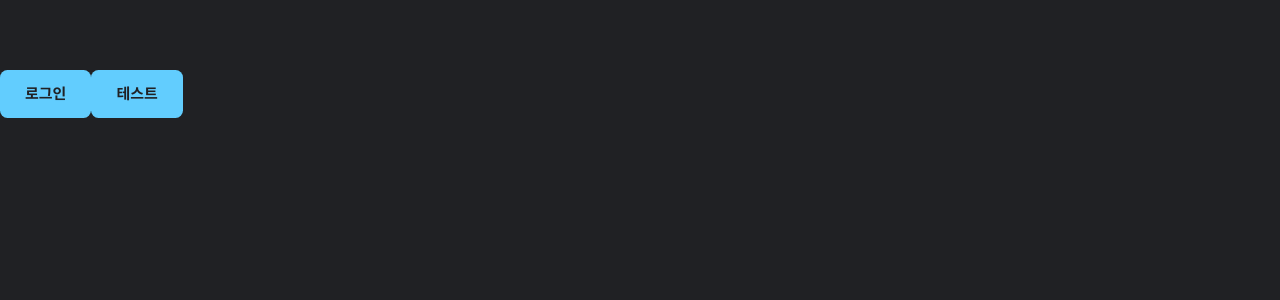
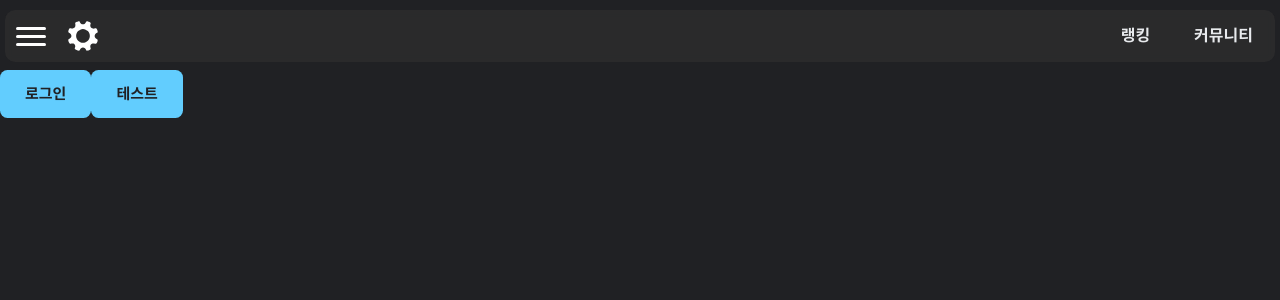
Before and after one commit to BSSM-BGIT/BGIT-Frontend, a Next.js app: page / in a window 1280 px wide. Shown: the top 300 px of the page. Built offline with nearby package versions, Linux system fonts and the light colour scheme.

Commit message:
ADD: 상단 헤더바

```diff
--- /dev/null
+++ b/components/common/header.tsx
@@ -0,0 +1,89 @@
+import Link from 'next/link';
+import Router from 'next/router';
+import { useEffect, useState } from 'react';
+import { useRecoilState, useResetRecoilState } from 'recoil';
+import { HttpMethod, useAjax } from '../../hooks/useAjax';
+import { useModal } from '../../hooks/useModal';
+import { useOverlay } from '../../hooks/useOverlay';
+import { userState } from '../../store/user.store';
+import { titleState } from '../../store/common.store';
+import styles from '../../styles/header.module.css';
+
+export const Header = () => {
+    const [mounted, setMounted] = useState(false);
+    const { openModal } = useModal();
+    const { ajax } = useAjax();
+    const { showToast, showAlert } = useOverlay();
+    const [user] = useRecoilState(userState);
+    const resetUser = useResetRecoilState(userState);
+    const [sideBar, setSideBar] = useState(false);
+    const [title] = useRecoilState(titleState);
+
+    useEffect(() => {
+        Router.events.on('routeChangeStart', () => setSideBar(false));
+        setMounted(true);
+        return () => setMounted(false);
+    }, []);
+
+    const logout = async () => {
+        const [, error] = await ajax({
+            method: HttpMethod.DELETE,
+            url: 'logout'
+        });
+        if (!error) {
+            resetUser();
+            showToast('로그아웃 되었습니다');
+        }
+    }
+
+    const userMenuView = () => (
+        mounted && (
+            user.isLogin
+            ?<div className={`dropdown-menu ${styles.dropdown}`}>
+                <span className={styles.item}>{user.name}</span>
+                <ul className='dropdown-content'>
+                    <li><a href='https://auth.bssm.kro.kr/user' className='option'>유저 정보</a></li>
+                    <li><span onClick={() => {logout(); setSideBar(false);}} className='option'>로그아웃</span></li>
+                </ul>
+            </div>
+            :(<span className={styles.item} onClick={() => {openModal('login'); setSideBar(false);}}>로그인</span>)
+        )
+    );
+
+    return (
+        <header className={styles.header}>
+            <div className={styles.top}>
+                <nav className={styles.top_menu_bar}>
+                    <ul className={styles.left}>
+                        <li className={`${styles.item} ${styles.all_menu} menu-button`} onClick={() => setSideBar(true)}>
+                            <span className='line'></span>
+                            <span className='line'></span>
+                            <span className='line'></span>
+                        </li>
+                        <h2 className={styles.title}>
+                            {title}
+                        </h2>
+                        <li onClick={() => openModal('setting')} className={`${styles.item} ${styles.setting}`}><img src="/icons/setting.svg" alt="setting" /></li>
+                    </ul>
+                    <h2 className={styles.title}>
+                        {title}
+                    </h2>
+                    <ul className={styles.right}>
+                        <li><Link href='/ranking'><a className={styles.item}>랭킹</a></Link></li>
+                        <li><Link href='/board'><a className={styles.item}>커뮤니티</a></Link></li>
+                    </ul>
+                </nav>
+            </div>
+            <div className={`${styles.side} ${sideBar? styles.on: ''}`}>
+                <div className={`close_button ${styles.close_button}`} onClick={() => setSideBar(false)}></div>
+                <div className={`dim ${styles.dim}`} onClick={() => setSideBar(false)}></div>
+                <ul className={styles.menus}>
+                    <li>{userMenuView()}</li>
+                    <li><Link href='/ranking'><a className={styles.item}>랭킹</a></Link></li>
+                    <li><Link href='/board'><a className={styles.item}>커뮤니티</a></Link></li>
+                    <li><a className={styles.item} href='https://github.com/BSSM-BGIT'>깃허브</a></li>
+                </ul>
+            </div>
+        </header>
+    )
+}
--- a/hooks/useAjax.ts
+++ b/hooks/useAjax.ts
@@ -56,12 +56,18 @@ export const useAjax = () => {
             })();
             loading(false);
             return [rawRes.data, false];
-        } catch (error) {
-            if (error instanceof AxiosError) {
-                if (error.response?.status === 401) {
+        } catch (err) {
+            loading(false);
+            if (!(err instanceof AxiosError) || !err.response) {
+                console.log(err);
+                showAlert('알 수 없는 에러가 발생하였습니다');
+                return [, true];
+            };
+
+            if (err.response?.status === 401) {
                 if (!(token?.refreshToken)) {
                     loginAlert();
-                        return [, error];
+                    return [, err];
                 }
                 const [newToken, newTokenError] = await ajax<Token>({
                     method: HttpMethod.PUT,
@@ -88,10 +94,6 @@ export const useAjax = () => {
                 });
             }
             loading(false);
-                resetUser();
-                return [, error];
-            }
-            loading(false);
             return [, true];
         }
     }
--- a/pages/_app.tsx
+++ b/pages/_app.tsx
@@ -7,6 +7,7 @@ import Toast from '../components/common/overlay/toast'
 import Alert from '../components/common/overlay/alert'
 import { LoginBox } from '../components/common/accountPopup'
 import { SettingBox } from '../components/common/settingPopup'
+import { Header } from '../components/common/header'
 
 function MyApp({ Component, pageProps }: AppProps) {
     return (
@@ -14,6 +15,7 @@ function MyApp({ Component, pageProps }: AppProps) {
             <RecoilRoot>
                 <Component {...pageProps} />
                 <>
+                    <Header />
                     <LoginBox />
                     <SettingBox />
                     <Toast />
--- /dev/null
+++ b/styles/header.module.css
@@ -0,0 +1,228 @@
+.header {
+    display: flex;
+    justify-content: center;
+    position: fixed;
+    z-index: 103;
+    top: 0;
+    left: 0;
+    width: 100%;
+    padding: 1rem .5rem;
+    font-size: 1.6rem;
+    font-weight: bold;
+    user-select: none;
+}
+
+.dropdown li {
+    width: 16rem;
+}
+
+.header .top {
+    max-width: 132rem;
+    width: 100%;
+    border-radius: 1rem;
+    background-color: var(--menu-background);
+    backdrop-filter: blur(3px);
+    box-shadow: var(--shadow);
+}
+
+.item {
+    display: flex;
+    justify-content: center;
+    align-items: center;
+    cursor: pointer;
+    border-radius: 1rem;
+    transition: .25s;
+    padding: 1.4rem 2.2rem;
+    user-select: none;
+}
+
+.item:active {
+    transform: scale(.8);
+}
+
+.top li:not(.home) .item {
+    height: 100%;
+}
+
+.home .item {
+    padding: 1.4rem 1.5rem;
+}
+
+.item.all_menu {
+    padding: 1.4rem 1.1rem;
+}
+
+.item:hover {
+    background-color: var(--hover);
+}
+
+.top_menu_bar {
+    display: flex;
+    justify-content: space-between;
+    position: relative;
+}
+
+.top_menu_bar :is(.left, .right) {
+    display: flex;
+}
+
+.top_menu_bar :is(.left, .right) > li:not(.dropdown) {
+    display: flex;
+}
+
+.top_menu_bar > .title {
+    position: absolute;
+    top: 50%;
+    left: 50%;
+    transform: translate(-50%, -50%);
+    font-size: 2.2rem;
+    display: none;
+    display: block;
+}
+
+.top_menu_bar .left .title {
+    font-size: 2rem;
+    display: none;
+    align-items: center;
+}
+
+@media screen and (min-width: 0px) and (max-width: 720px) {
+    .header {
+        padding: .5rem;
+    }
+
+    .top_menu_bar .right .item,
+    .top_menu_bar .home {
+        display: none !important;
+    }
+
+    .top_menu_bar .left {
+        width: 100%;
+        justify-content: space-between;
+    }
+
+    .top_menu_bar > .title {
+        display: none;
+    }
+
+    .top_menu_bar .left .title {
+        display: flex;
+    }
+}
+
+.side {
+    position: fixed;
+    z-index: 100;
+    right: 100%;
+    top: 0;
+    width: 100%;
+    height: 100%;
+    display: flex;
+    justify-content: center;
+    transition: right .4s;
+    font-size: 1.8rem;
+}
+
+.side.on {
+    right: 0;
+}
+
+.side .dim {
+    position: absolute;
+    background-color: rgba(0, 0, 0, .8);
+    z-index: 0;
+    top: 0;
+    left: 0;
+    width: 100%;
+    height: 100%;
+    transition: .25s;
+}
+
+.side .menus {
+    z-index: 1;
+    width: 18rem;
+    display: flex;
+    justify-content: center;
+    align-items: center;
+    flex-direction: column;
+    pointer-events: none;
+}
+
+.side .menus > li {
+    pointer-events: all;
+}
+
+.side .menus :is(
+    li,
+    .dropdown
+) {
+    width: 100%;
+}
+
+.side .item:hover {
+    background-color: #80808066;
+}
+
+.side .dropdown ul {
+    width: 100%;
+    z-index: 2;
+}
+
+.side .close_button {
+    position: absolute;
+    top: 1rem !important;
+    right: 1rem !important;
+    left: auto !important;
+    filter: none !important;
+    z-index: 1;
+}
+
+.side .home {
+    display: flex;
+    justify-content: center;
+    margin: 1rem 0 2rem 0;
+}
+
+.side .home:hover {
+    background: none;
+}
+
+.side .home img {
+    cursor: pointer;
+    padding: .85rem;
+    filter: none !important;
+}
+
+.side :is(.item, .item > *) {
+    color: white;
+}
+
+.setting {
+    width: 5.2rem;
+    height: 5.2rem;
+    padding: 1rem !important;
+}
+
+.setting img {
+    width: 3rem;
+    filter: var(--bright);
+}
+
+.user_profile_wrap {
+    display: flex;
+    align-items: center;
+    gap: .5rem;
+    padding: 0;
+    height: 100%;
+}
+
+.user_profile_wrap span {
+    margin-left: auto;
+}
+
+.user_profile_wrap img {
+    padding: .75rem;
+    margin-right: 2rem;
+    width: 5.2rem;
+    height: 5.2rem;
+}
```
Lines whose indentation alone changed are shown as unchanged.
